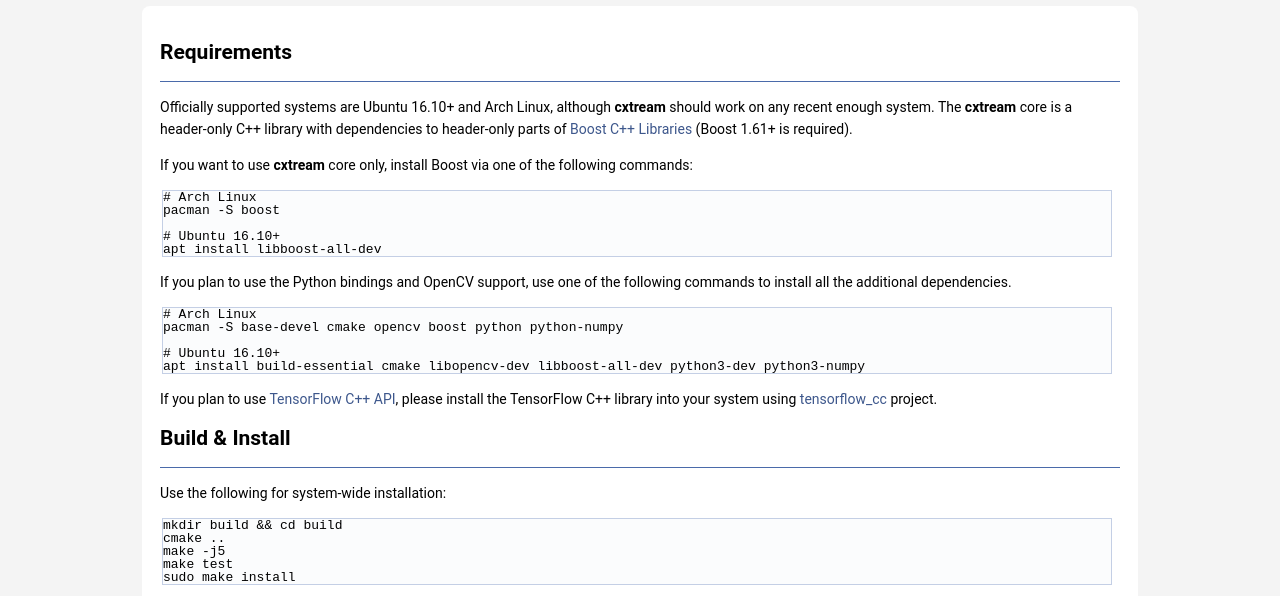
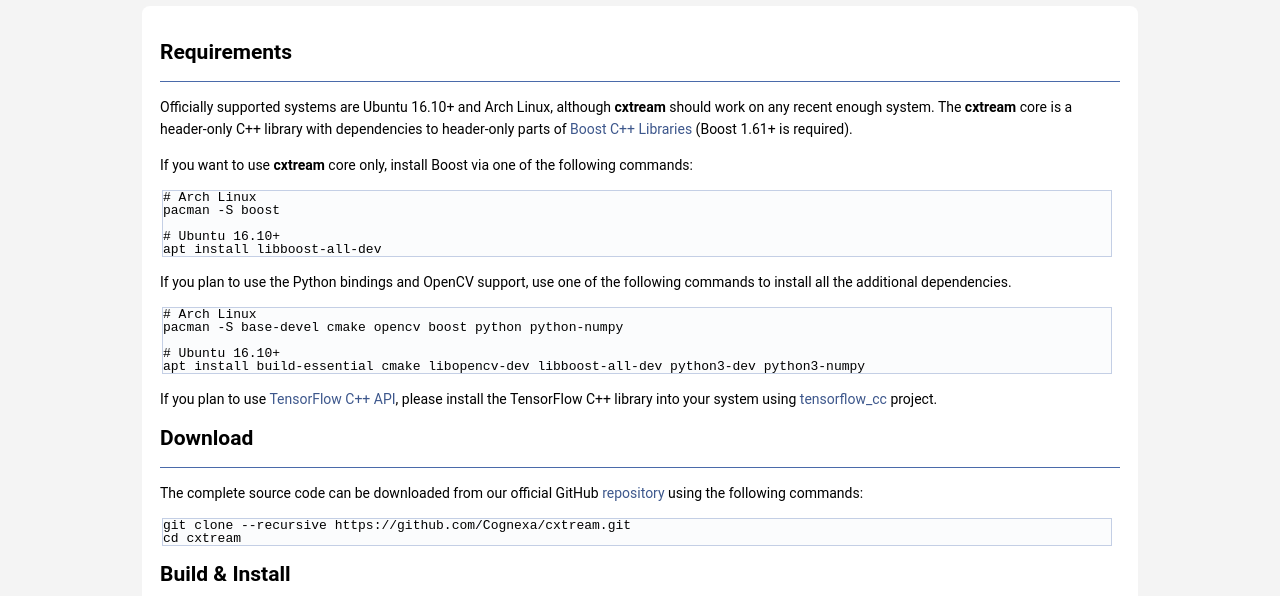
Before and after one commit to malofficial/cxtream, a plain HTML site: page installation.html in a window 1280 px wide. Shown: the part 173-769 px from the top of the page. Drawn offline with Linux system fonts and the light colour scheme.

Commit message:
Update docs (commit a188a95)

```diff
--- a/installation.html
+++ b/installation.html
@@ -71,7 +71,10 @@
 <p>If you want to use <b>cxtream</b> core only, install Boost via one of the following commands:</p>
 <div class="fragment"><div class="line"># Arch Linux</div><div class="line">pacman -S boost</div><div class="line"></div><div class="line"># Ubuntu 16.10+</div><div class="line">apt install libboost-all-dev</div></div><!-- fragment --><p>If you plan to use the Python bindings and OpenCV support, use one of the following commands to install all the additional dependencies.</p>
 <div class="fragment"><div class="line"># Arch Linux</div><div class="line">pacman -S base-devel cmake opencv boost python python-numpy</div><div class="line"></div><div class="line"># Ubuntu 16.10+</div><div class="line">apt install build-essential cmake libopencv-dev libboost-all-dev python3-dev python3-numpy</div></div><!-- fragment --><p>If you plan to use <a href="https://www.tensorflow.org/api_guides/cc/guide">TensorFlow C++ API</a>, please install the TensorFlow C++ library into your system using <a href="https://github.com/FloopCZ/tensorflow_cc">tensorflow_cc</a> project.</p>
-<h2>Build &amp; Install </h2>
+<h2>Download </h2>
+<hr/>
+<p>The complete source code can be downloaded from our official GitHub <a href="https://github.com/Cognexa/cxtream">repository</a> using the following commands:</p>
+<div class="fragment"><div class="line">git clone --recursive https://github.com/Cognexa/cxtream.git</div><div class="line">cd cxtream</div></div><!-- fragment --><h2>Build &amp; Install </h2>
 <hr/>
 <p>Use the following for system-wide installation:</p>
 <div class="fragment"><div class="line">mkdir build &amp;&amp; cd build</div><div class="line">cmake ..</div><div class="line">make -j5</div><div class="line">make test</div><div class="line">sudo make install</div></div><!-- fragment --><p>Or use the following for userspacee installation:</p>
```
Also changed, not shown: index.html (+1 -0 lines), installation_8md_source.html (+1 -1 lines), mainpage_8md_source.html (+1 -1 lines).
